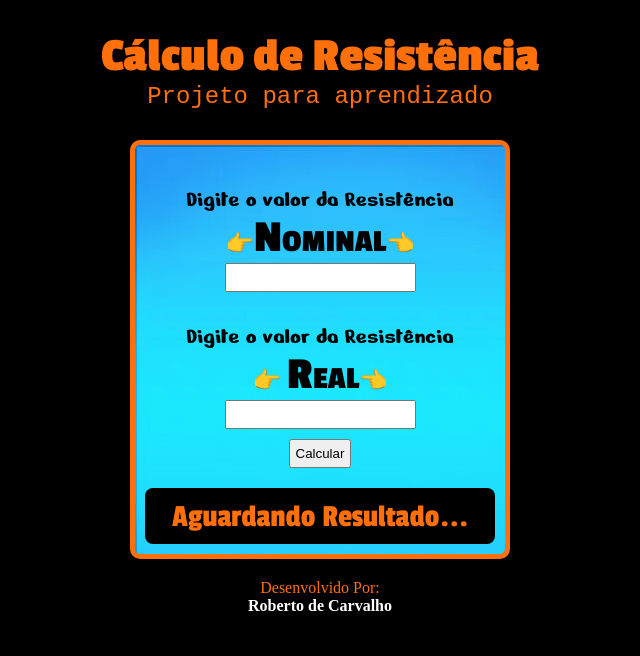
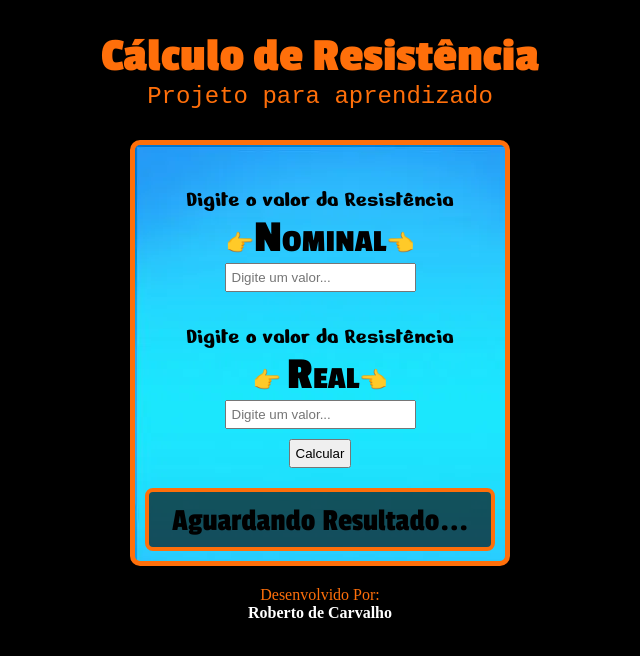
Before and after one commit to rlcarval38/Projeto-calculo-de-resistencia, a plain HTML site: page index.html in a window 1280 px wide. Shown: the whole page, without its empty margins (320-960 px from the left). Drawn offline with Linux system fonts and the light colour scheme; a web font is replaced by a local one.

Commit message:
update readme
Acrescentado mais alguns efeitos visuais e terminado projeto final

```diff
--- a/Style/style.css
+++ b/Style/style.css
@@ -34,7 +34,7 @@ header p{
 }
 section{
     max-width: 350px;
-    max-height: 400px;
+    /*max-height: 400px;*/
     margin:auto;
     background-image: url(../image/fundoazul.png);
     padding: 10px;
@@ -78,34 +78,26 @@ div > p{
     color:#FF6F0A ;
     font-weight: normal;
 }
-/*#botao{
-    border-radius: 8px;
-    border: 3px solid #FF6F0A;
-    margin-right: 35px;
-}*/
-/*#reset{
-    border-radius: 8px;
-    border: 3px solid #FF6F0A;
-}*/
-/*#res{
-    display: none;
-}*/
+
 #res{
-    background-color: black;
-    height: 40px;
+    background-color: #0c0c0ca9;
+    max-height: 70px;
     margin-top: 20px;
     border-radius: 8px;
     color: white;
     text-align: center;
     padding: 8px;
+    border: 4px solid #FF6F0A;
 }
 #res > p{
     text-align: center;
     margin-top: 3px ;
     font-family: "Passion One";
-    color: #FF6F0A;
+    color: black;
     font-size: 2em;
+
 }
+
 
 
 footer{
--- a/index.html
+++ b/index.html
@@ -17,14 +17,13 @@
             <div class="texto" id="textocent">
                 <p>Digite o valor da Resistência <br>&#x1F449<strong id="nominal">Nominal</strong>&#x1F448 </p>
 
-                <input type="number" name="nominal" id="numnominal" >
+                <input placeholder="Digite um valor..."  type="number" name="nominal" id="numnominal" >
 
             </div>
 
             <div class="texto" id="texto1">
                 <p>Digite o valor  da Resistência <br>&#x1F449 <strong id="real">Real</strong>&#x1F448</p>
-
-                <input type="number" name="real" id="numreal">
+                <input placeholder="Digite um valor..." type="number" name="real" id="numreal">
             </div>
 
             <div class="texto" id="calcular">
--- a/script/script.js
+++ b/script/script.js
@@ -12,11 +12,11 @@ function clicar(){
     }else if (n1real.value < n1nominal.value){
         cento = (((n1nominal.value/n1real.value)-1)*100)
 
-        res1.innerHTML = `valores Digitados: Nominal: ${n1nominal.value}Ω Real ${n1real.value}Ω Resultado: ${cento.toFixed(2)} % Negativo`
+        res1.innerHTML = `VALORES DIGITADOS: <br> NOMINAL: ${n1nominal.value} Ω<br> REAL ${n1real.value} Ω <br>RESULTADO: ${cento.toFixed(2)} % NEGATIVO`
     }else{
         cento = (((n1real.value/n1nominal.value)-1)*100)
 
-        res1.innerHTML = `valores Digitados: Nominal: ${n1nominal.value}Ω  Real ${n1real.value}Ω Resultado: ${cento.toFixed(2)} % Positivo`
+        res1.innerHTML = `VALORES DIGITADOS: <br> NOMINAL: ${n1nominal.value} Ω<br>REAL: ${n1real.value} Ω<br> RESULTADO: ${cento.toFixed(2)} % Positivo`
     }
         n1real.value = ``
         n1nominal.value = ``
```
